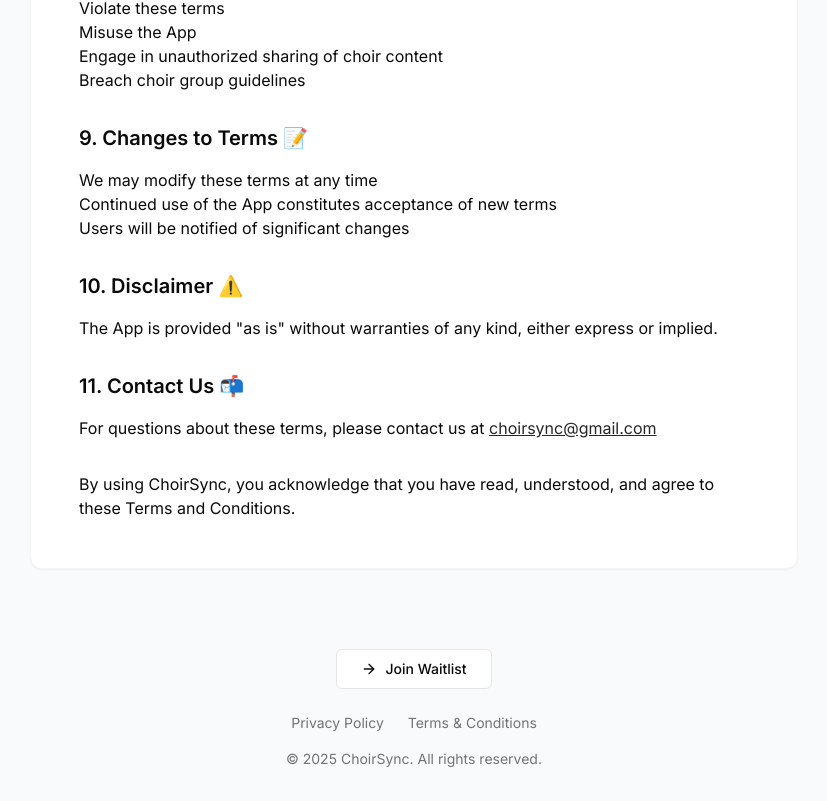
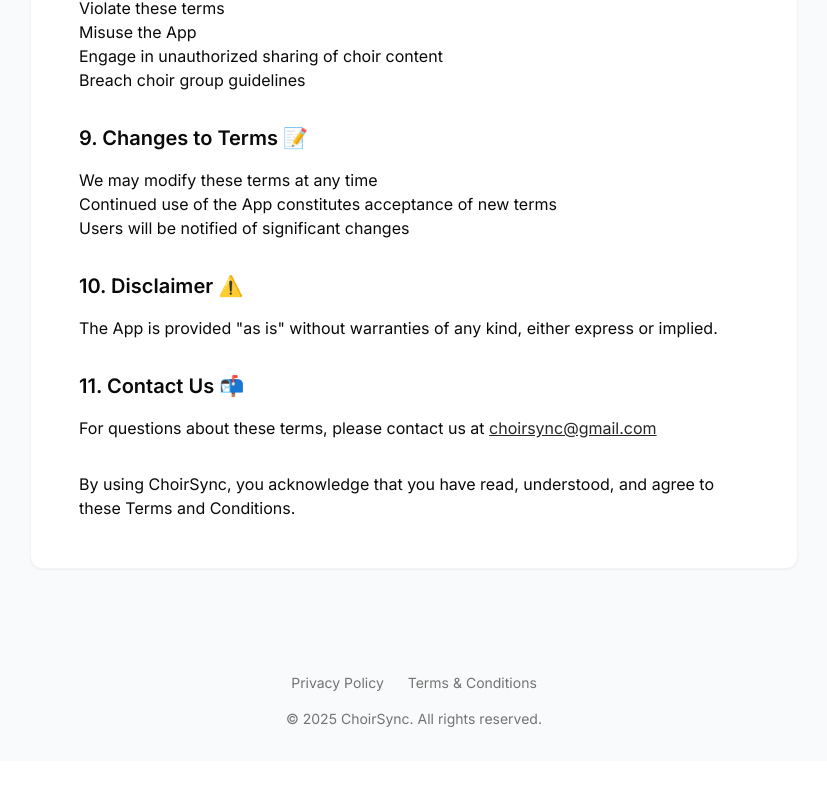
Before and after one commit to oliseonwu/choirsync.github.io, a Next.js app: page /terms in a window 1280 px wide. Shown: the part 1817-2618 px from the top of the page, without its empty margins (226-1053 px from the left). After the commit the page ends 2578 px from the top, so only its background shows below. Built offline with nearby package versions, Linux system fonts and the light colour scheme.

Commit message:
updated footer

```diff
--- a/app/privacy/page.tsx
+++ b/app/privacy/page.tsx
@@ -146,7 +146,7 @@ export default function PrivacyPolicyPage() {
         </div>
       </main>
 
-      <Footer />
+      <Footer showJoinWaitlist={false} />
     </div>
   );
 }
--- a/app/terms/page.tsx
+++ b/app/terms/page.tsx
@@ -176,7 +176,7 @@ export default function TermsPage() {
         </div>
       </main>
 
-      <Footer />
+      <Footer showJoinWaitlist={false} />
     </div>
   );
 }
```
